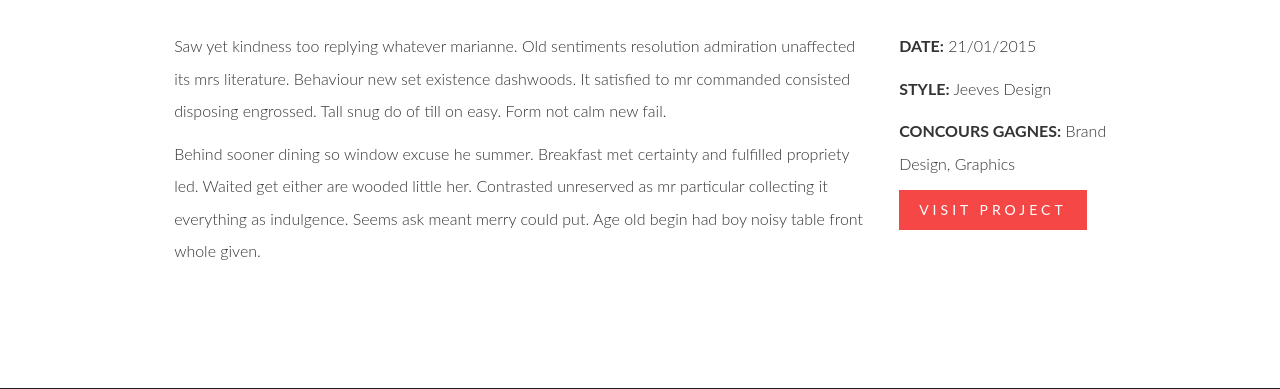
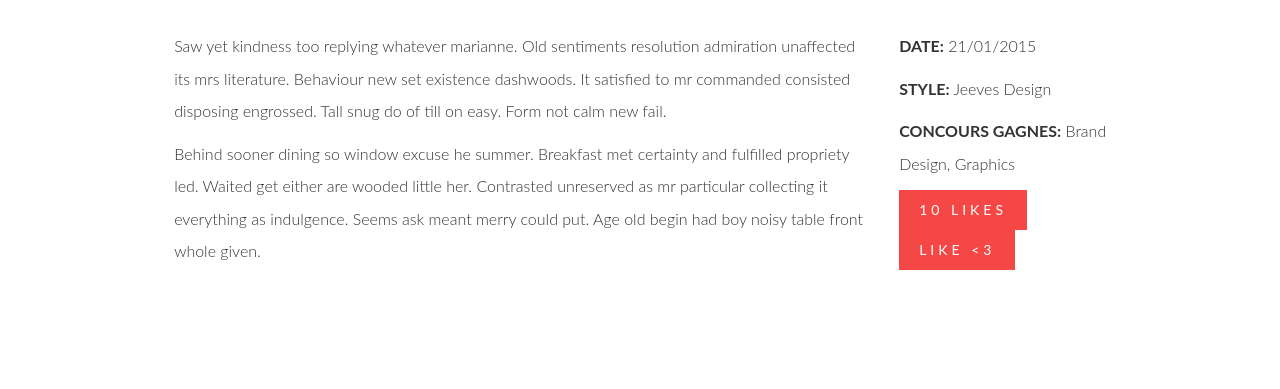
Before and after one commit to SpheB/SymfonyProject, a Symfony app: template Eddy-s-Bonnets/templates/home/lookOne.html.twig in a window 1280 px wide. Shown: the part 1180-1569 px from the top of the page. Run offline with Twig, Linux system fonts and the light colour scheme; the template is opened without the code that fills it: most values are stand-ins (such as "Sample title", 1, 10 or a date in 2020); grey boxes marked "Sample" are stand-in pictures; some libraries are stand-ins or nearby versions.

Commit message:
chianteries avec les likes

```diff
--- a/Eddy-s-Bonnets/templates/home/lookOne.html.twig
+++ b/Eddy-s-Bonnets/templates/home/lookOne.html.twig
@@ -39,7 +39,8 @@
                                         <p><strong>DATE:</strong> 21/01/2015</p>
                                         <p><strong>STYLE:</strong> Jeeves Design</p>
                                         <p><strong>CONCOURS GAGNES:</strong> Brand Design, Graphics</p>
-                                        <p class="mt30"><a href="#contact" class="btn btn-primary btn-theme page-scroll">Visit Project</a></p>
+                                        <p class="mt30"><button onMouseOver="this.style.backgroundColor='#F64747'; this.style.borderColor='#F64747'" style="cursor: auto" class="btn btn-primary btn-theme page-scroll">{{look.likes}} likes</button><button href="" class="btn btn-primary btn-theme page-scroll">LIKE <3</button></p>
+                                        {#onMouseOut aussi si besoin#}
                                     </div>
                                 </div>
                             </div>
```
